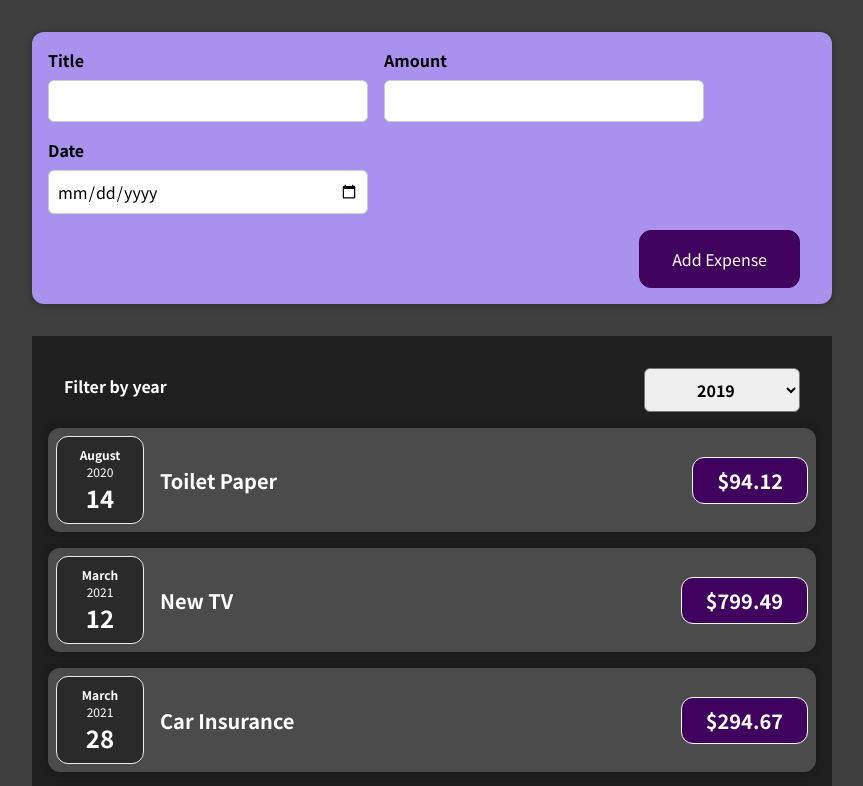
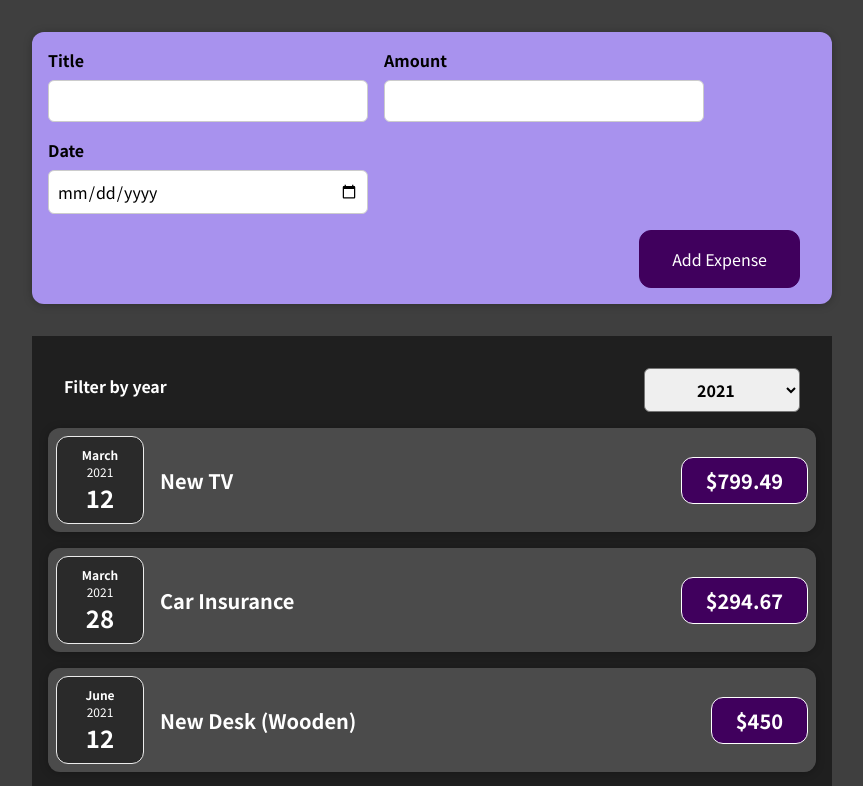
Before and after one commit to Suvanlly/React-Learning, a React (Create React App) app in the folder React-complete-guide/: page / in a window 1280 px wide. Shown: the top 786 px of the page, without its empty margins (208-1071 px from the left). Built offline with nearby package versions, Linux system fonts and the light colour scheme.

Commit message:
add filter

```diff
--- a/React-complete-guide/src/App.js
+++ b/React-complete-guide/src/App.js
@@ -32,7 +32,7 @@ function App() {
   const [expenses, setExpenses] = useState(Dummy_Expenses);
 
   const addExpenseHandler = (expenseData) => {
-    // console.log(expenseData)
+    console.log(expenseData)
     // Use spread operator to create a new expense array
     // setExpenses((Dummy_Expenses) => [...Dummy_Expenses, expenseData])
     setExpenses((prevExpenses) => {
--- a/React-complete-guide/src/components/Expenses/ExpenseFilter.js
+++ b/React-complete-guide/src/components/Expenses/ExpenseFilter.js
@@ -4,7 +4,7 @@ import './ExpenseFilter.css';
 
 const ExpensesFilter = (props) => {
   const filterHandler = (event) => {
-    const filterYear = event.target.value;
+    const filterYear = parseInt(event.target.value);
     // lift state up to Expense.js by calling function onGetFilterYear
     props.onGetFilterYear(filterYear);
   }
--- a/React-complete-guide/src/components/Expenses/Expenses.js
+++ b/React-complete-guide/src/components/Expenses/Expenses.js
@@ -1,19 +1,28 @@
-import React, { useState } from 'react'
-import './Expenses.css';
-import ExpenseItem from './ExpenseItem';
-import ExpensesFilter from './ExpenseFilter';
+import React, { useState } from "react";
+import "./Expenses.css";
+import ExpenseItem from "./ExpenseItem";
+import ExpensesFilter from "./ExpenseFilter";
 
 function Expenses(props) {
-  const [filterYear, setFilterYear] = useState('2019');
+  const [filterYear, setFilterYear] = useState(2021);
+  const expensesArray = props.items;
+
   const getFilterYearHandler = (filterYear) => {
     // console.log(filterYear);
     setFilterYear(filterYear);
-  }
+  };
+  const newExpensesArray = expensesArray.filter(
+    (item) => item.date.getFullYear() === filterYear
+  );
+  // console.log(newExpensesArray)
 
   return (
     <div className="expenses">
-      <ExpensesFilter selected={filterYear} onGetFilterYear={getFilterYearHandler}/>
-      {props.items.map((item) => (
+      <ExpensesFilter
+        selected={filterYear}
+        onGetFilterYear={getFilterYearHandler}
+      />
+      {newExpensesArray.map((item) => (
         <ExpenseItem
           key={item.id}
           title={item.title}
@@ -26,7 +35,7 @@ function Expenses(props) {
       <ExpenseItem title={props.items[2].title} amount={props.items[2].amount} date={props.items[2].date}/>
       <ExpenseItem title={props.items[3].title} amount={props.items[3].amount} date={props.items[3].date}/> */}
     </div>
-  )
+  );
 }
 
 export default Expenses;
```
